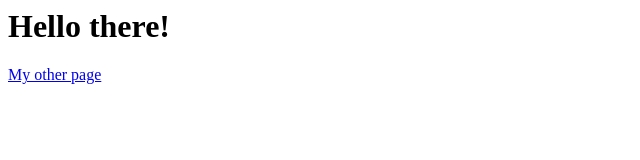
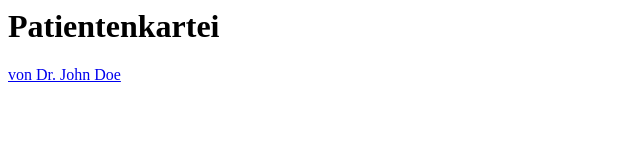
Before and after one commit to ManuelaR190119/Versuch-1, a plain HTML site: page index.html in a window 1280 px wide. Shown: the whole page, without its empty margins (0-640 px from the left). Drawn offline with Linux system fonts and the light colour scheme.

Commit message:
1 file modified

```diff
--- a/index.html
+++ b/index.html
@@ -5,7 +5,7 @@
     <!-- <link rel="stylesheet" type="text/css" href="styles.css"> -->
   </head>
   <body>
-    <h1>Hello there!</h1>
-    <a href="/me.html">My other page</a>
+    <h1>Patientenkartei</h1>
+    <a href="https://de.wikipedia.org/wiki/John_Doe">von Dr. John Doe</a>
   </body>
 </html>
```
